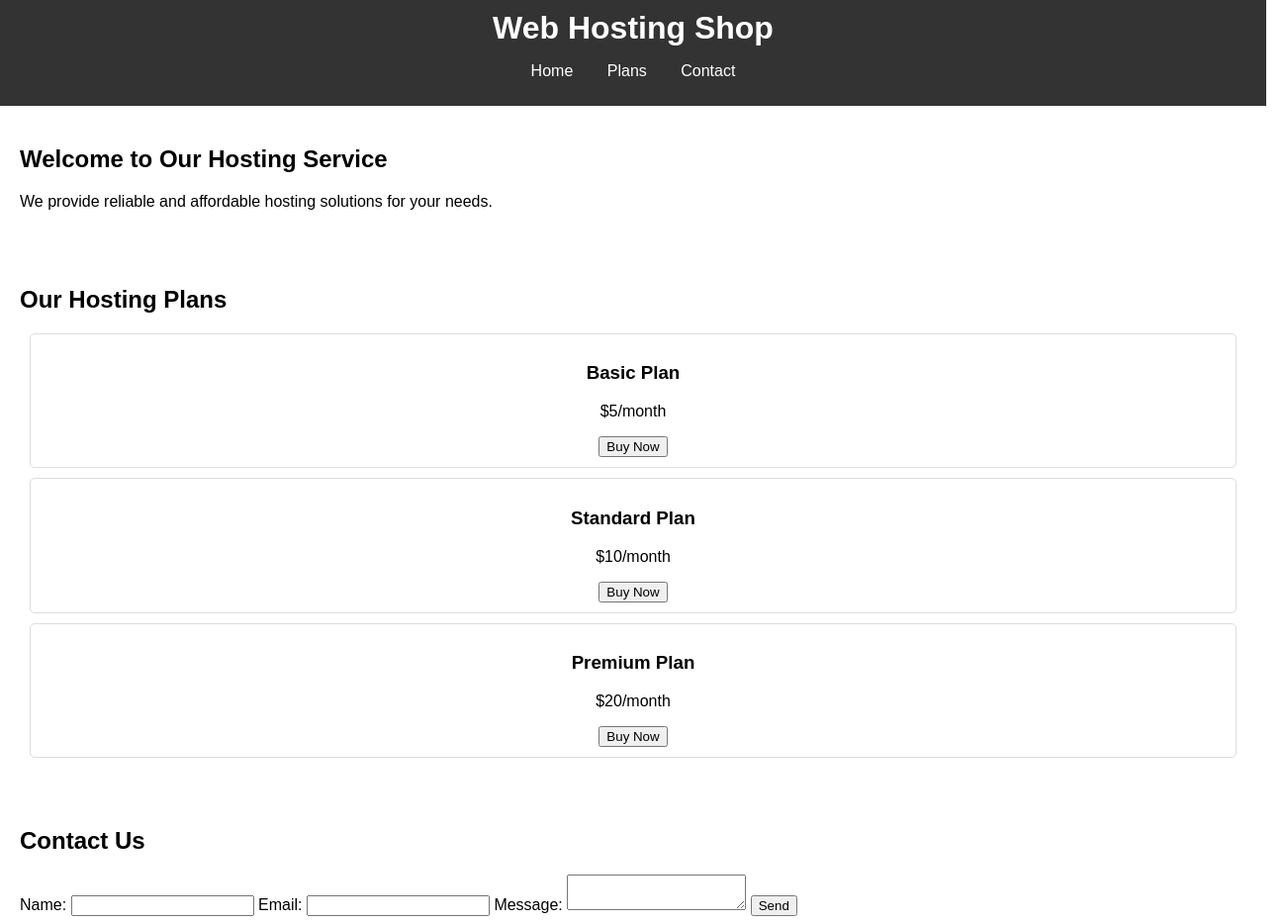
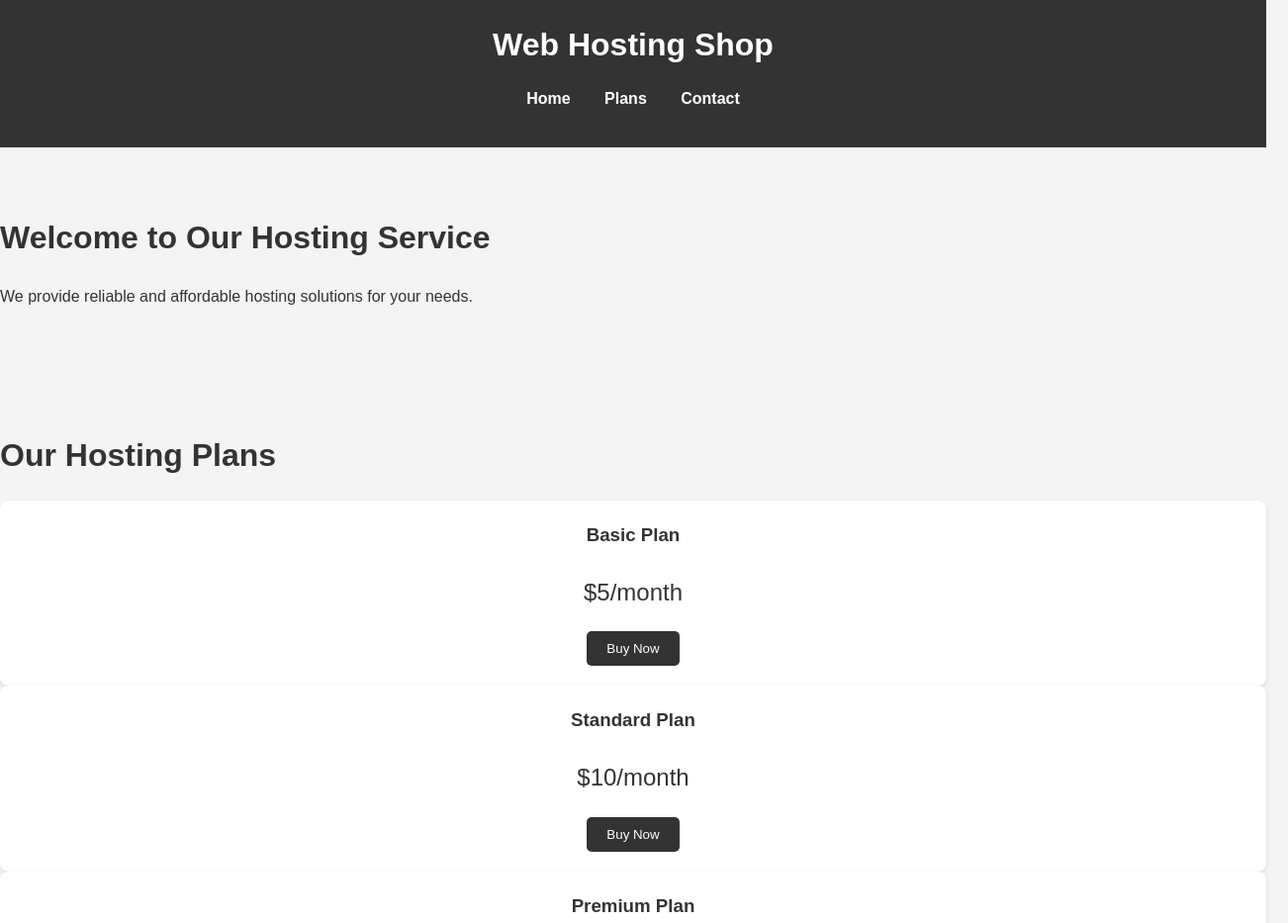
Before and after one commit to DiskiiVn/Webcam-, a plain HTML site: page index.html in a window 1280 px wide. Shown: the top 933 px of the page at 99% size, 1302 px wide, since content can reach past the window. Drawn offline with Linux system fonts and the light colour scheme.

Commit message:
Update styles.css

```diff
--- a/styles.css
+++ b/styles.css
@@ -1,5 +1,8 @@
 body {
-    font-family: Arial, sans-serif;
+    font-family: 'Arial', sans-serif;
+    color: #333;
+    line-height: 1.6;
+    background-color: #f4f4f4;
     margin: 0;
     padding: 0;
 }
@@ -7,7 +10,7 @@ body {
 header {
     background-color: #333;
     color: #fff;
-    padding: 10px 0;
+    padding: 20px 0;
     text-align: center;
 }
 
@@ -16,7 +19,7 @@ header h1 {
 }
 
 nav ul {
-    list-style-type: none;
+    list-style: none;
     padding: 0;
 }
 
@@ -28,18 +31,81 @@ nav ul li {
 nav ul li a {
     color: #fff;
     text-decoration: none;
+    font-weight: bold;
 }
 
+.container {
+    width: 90%;
+    max-width: 1200px;
+    margin: 0 auto;
+}
+
+/* Section styles */
 section {
+    padding: 40px 0;
+}
+
+h2 {
+    margin-bottom: 20px;
+    font-size: 2rem;
+}
+
+/* Plan styles */
+.plan-grid {
+    display: grid;
+    grid-template-columns: repeat(auto-fill, minmax(250px, 1fr));
+    gap: 20px;
+}
+
+.plan {
+    background: #fff;
+    border-radius: 8px;
+    box-shadow: 0 2px 5px rgba(0, 0, 0, 0.1);
+    text-align: center;
     padding: 20px;
 }
 
-.plan {
+.plan h3 {
+    margin: 0 0 10px;
+}
+
+.plan p {
+    font-size: 1.5rem;
+    margin-bottom: 20px;
+}
+
+button {
+    background-color: #333;
+    color: #fff;
+    border: none;
+    border-radius: 5px;
+    padding: 10px 20px;
+    cursor: pointer;
+}
+
+button:hover {
+    background-color: #555;
+}
+
+/* Form styles */
+.form-group {
+    margin-bottom: 15px;
+}
+
+label {
+    display: block;
+    margin-bottom: 5px;
+}
+
+input, textarea {
+    width: 100%;
+    padding: 10px;
+    border-radius: 5px;
     border: 1px solid #ddd;
-    border-radius: 5px;
-    margin: 10px;
-    padding: 10px;
-    text-align: center;
+}
+
+textarea {
+    height: 100px;
 }
 
 footer {
@@ -47,4 +113,4 @@ footer {
     color: #fff;
     text-align: center;
     padding: 10px 0;
-}
+    }
```
